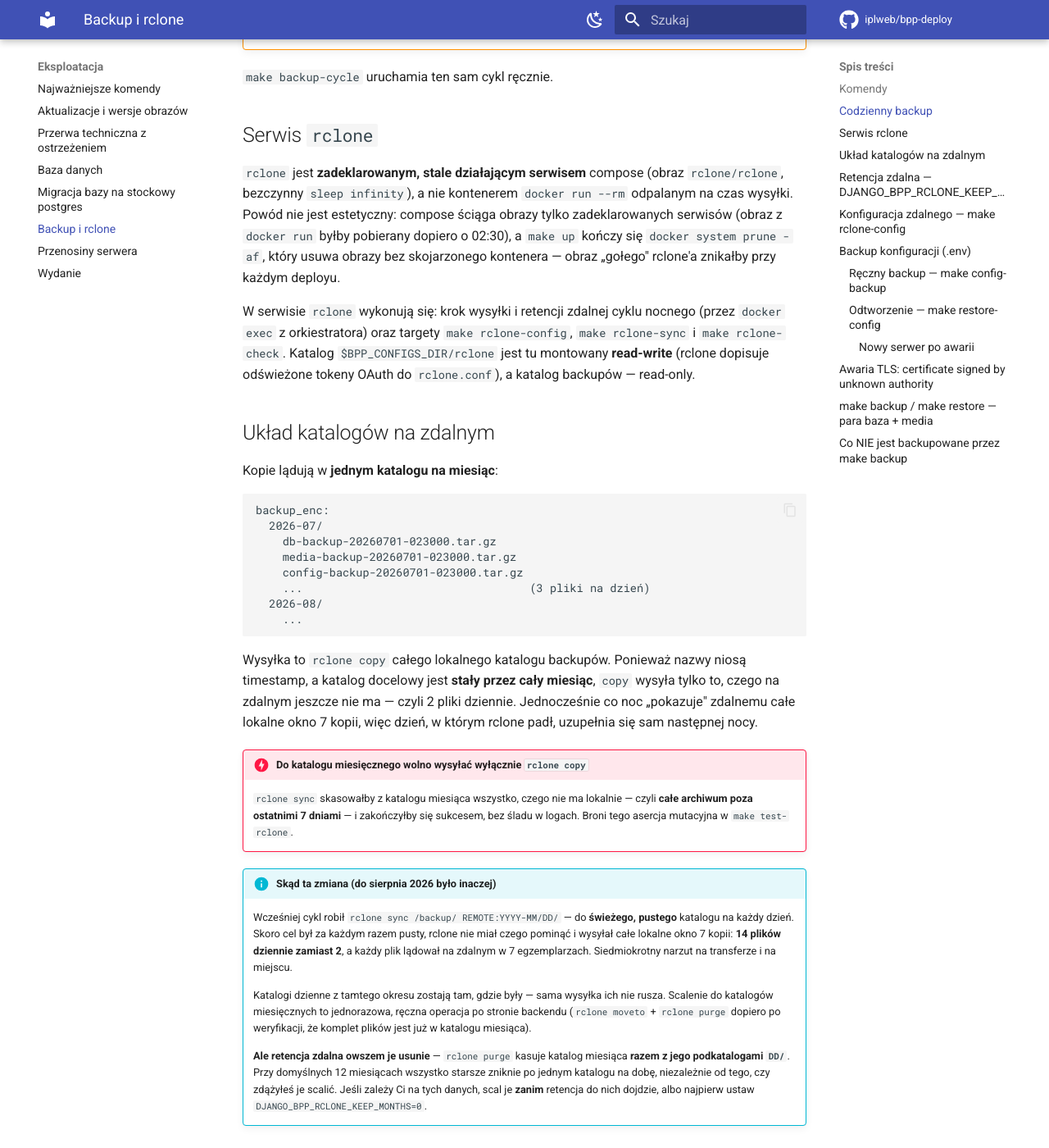
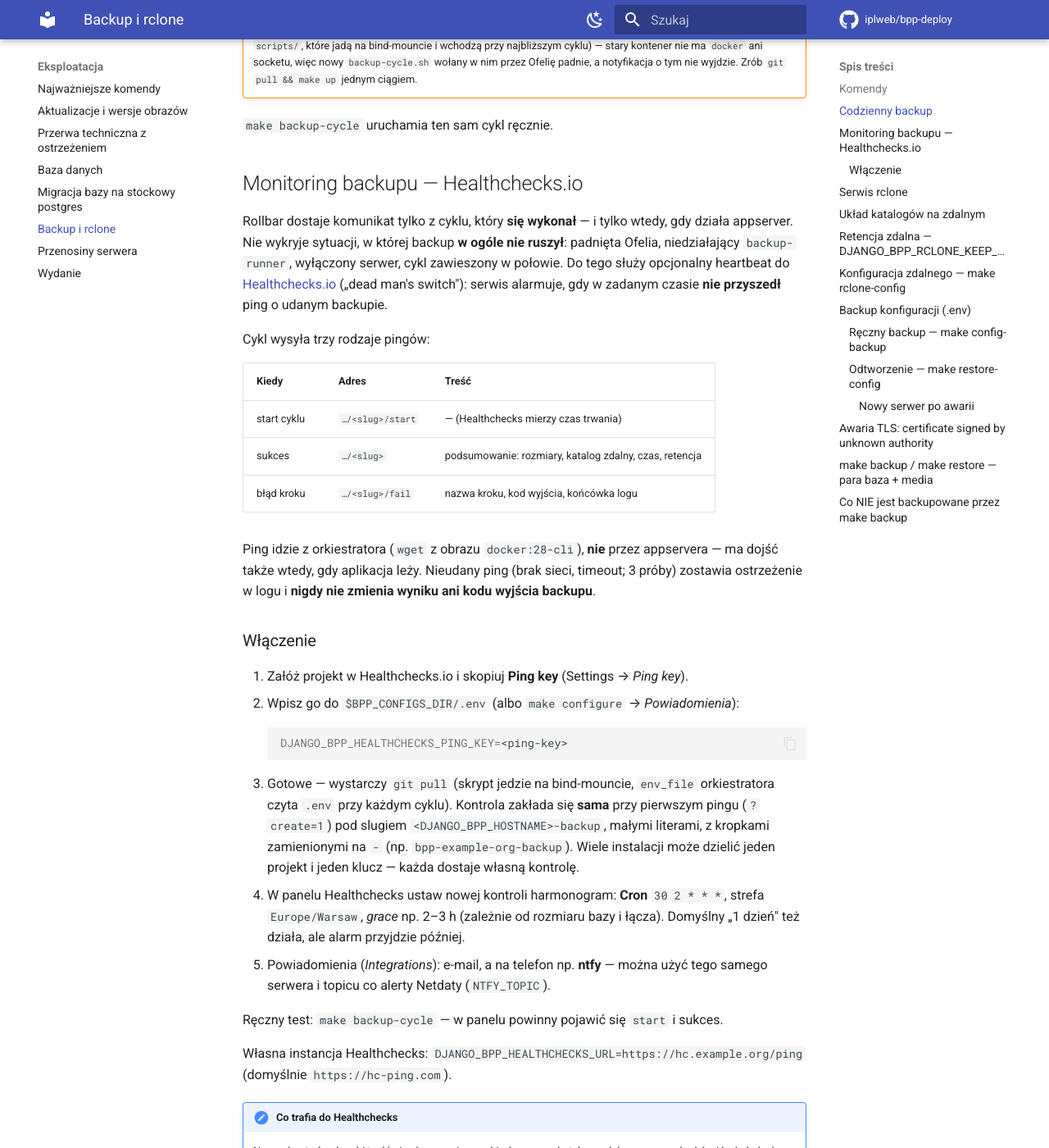
Before and after one commit to iplweb/bpp-deploy, an MkDocs documentation site: the page built from docs/eksploatacja/backup-i-rclone.md, in a window 1280 px wide and 1400 px high, scrolled down 1324 px. Shown: the whole window at 82% size. Built offline with MkDocs 1.6.1 and Material for MkDocs 9.7.7, drawn with Linux system fonts in a browser that asks for light colours; comment, search, counter and statistics services are not loaded; some of the changed text lies outside the part shown.

Commit message:
feat(backup): heartbeat Healthchecks.io dla nocnego cyklu backupu
Rollbar dostaje komunikat tylko z cyklu, ktory sie wykonal i tylko przy
dzialajacym appserverze - nie wykrywa backupu, ktory w ogole nie ruszyl
(Ofelia, backup-runner, wylaczony serwer) ani zawieszonego w polowie.

backup-cycle.sh wysyla teraz opcjonalnie pingi do Healthchecks.io
(DJANGO_BPP_HEALTHCHECKS_PING_KEY, pusty = no-op): /start przed pg_dump,
sukces z podsumowaniem, /fail z nazwa kroku i koncowka logu. Slug
<hostname>-backup + ?create=1 - kontrola zaklada sie sama. Wysylka
busyboxowym wget z orkiestratora (nie przez appservera), 3 proby;
nieudany ping nigdy nie zmienia wyniku ani kodu wyjscia backupu.

Closes #51

Co-Authored-By: Claude Opus 5.5 <noreply@anthropic.com>

````diff
--- a/docs/eksploatacja/backup-i-rclone.md
+++ b/docs/eksploatacja/backup-i-rclone.md
@@ -27,6 +27,8 @@ do kontenerów, które i tak istnieją i mają właściwe narzędzia:
 3. rotacja lokalna (`DJANGO_BPP_BACKUP_KEEP_LAST`),
 4. `rclone copy` + retencja zdalna — w serwisie `rclone` (patrz niżej),
 5. notyfikacja do Rollbara — `docker exec appserver python` (bez `curl`/`jq`).
+6. heartbeat do [Healthchecks.io](#monitoring-backupu-healthchecksio) — busyboxowy
+   `wget` z samego orkiestratora (opcjonalnie, `DJANGO_BPP_HEALTHCHECKS_PING_KEY`).
 
 Kontenery są adresowane po labelach compose (`com.docker.compose.service`), nigdy po
 nazwie — nazwy generuje compose.
@@ -56,6 +58,57 @@ nazwie — nazwy generuje compose.
     ciągiem.
 
 `make backup-cycle` uruchamia ten sam cykl ręcznie.
+
+## Monitoring backupu — Healthchecks.io
+
+Rollbar dostaje komunikat tylko z cyklu, który **się wykonał** — i tylko wtedy, gdy
+działa appserver. Nie wykryje sytuacji, w której backup **w ogóle nie ruszył**:
+padnięta Ofelia, niedziałający `backup-runner`, wyłączony serwer, cykl zawieszony
+w połowie. Do tego służy opcjonalny heartbeat do [Healthchecks.io](https://healthchecks.io)
+(„dead man's switch"): serwis alarmuje, gdy w zadanym czasie **nie przyszedł** ping
+o udanym backupie.
+
+Cykl wysyła trzy rodzaje pingów:
+
+| Kiedy | Adres | Treść |
+|---|---|---|
+| start cyklu | `…/<slug>/start` | — (Healthchecks mierzy czas trwania) |
+| sukces | `…/<slug>` | podsumowanie: rozmiary, katalog zdalny, czas, retencja |
+| błąd kroku | `…/<slug>/fail` | nazwa kroku, kod wyjścia, końcówka logu |
+
+Ping idzie z orkiestratora (`wget` z obrazu `docker:28-cli`), **nie** przez appservera —
+ma dojść także wtedy, gdy aplikacja leży. Nieudany ping (brak sieci, timeout; 3 próby)
+zostawia ostrzeżenie w logu i **nigdy nie zmienia wyniku ani kodu wyjścia backupu**.
+
+### Włączenie
+
+1. Załóż projekt w Healthchecks.io i skopiuj **Ping key** (Settings → *Ping key*).
+2. Wpisz go do `$BPP_CONFIGS_DIR/.env` (albo `make configure` → *Powiadomienia*):
+
+    ```bash
+    DJANGO_BPP_HEALTHCHECKS_PING_KEY=<ping-key>
+    ```
+
+3. Gotowe — wystarczy `git pull` (skrypt jedzie na bind-mouncie, `env_file`
+   orkiestratora czyta `.env` przy każdym cyklu). Kontrola zakłada się **sama** przy
+   pierwszym pingu (`?create=1`) pod slugiem `<DJANGO_BPP_HOSTNAME>-backup`, małymi
+   literami, z kropkami zamienionymi na `-` (np. `bpp-example-org-backup`). Wiele
+   instalacji może dzielić jeden projekt i jeden klucz — każda dostaje własną kontrolę.
+4. W panelu Healthchecks ustaw nowej kontroli harmonogram: **Cron** `30 2 * * *`,
+   strefa `Europe/Warsaw`, *grace* np. 2–3 h (zależnie od rozmiaru bazy i łącza).
+   Domyślny „1 dzień" też działa, ale alarm przyjdzie później.
+5. Powiadomienia (*Integrations*): e-mail, a na telefon np. **ntfy** — można użyć tego
+   samego serwera i topicu co alerty Netdaty (`NTFY_TOPIC`).
+
+Ręczny test: `make backup-cycle` — w panelu powinny pojawić się `start` i sukces.
+
+Własna instancja Healthchecks: `DJANGO_BPP_HEALTHCHECKS_URL=https://hc.example.org/ping`
+(domyślnie `https://hc-ping.com`).
+
+!!! note "Co trafia do Healthchecks"
+    Nazwa hosta (w slugu) i treść pingów: rozmiary archiwów, nazwa katalogu zdalnego,
+    nazwy kroków i końcówka logu cyklu przy błędzie. **Żadnych danych z bazy.**
+    Ping key nie jest logowany. Pusty klucz = funkcja wyłączona (zero ruchu sieciowego).
 
 ## Serwis `rclone`
 
````
Also changed, not shown: CLAUDE.md (+7 -0 lines), docs/konfiguracja/zmienne.md (+1 -0 lines), 4 other files.
